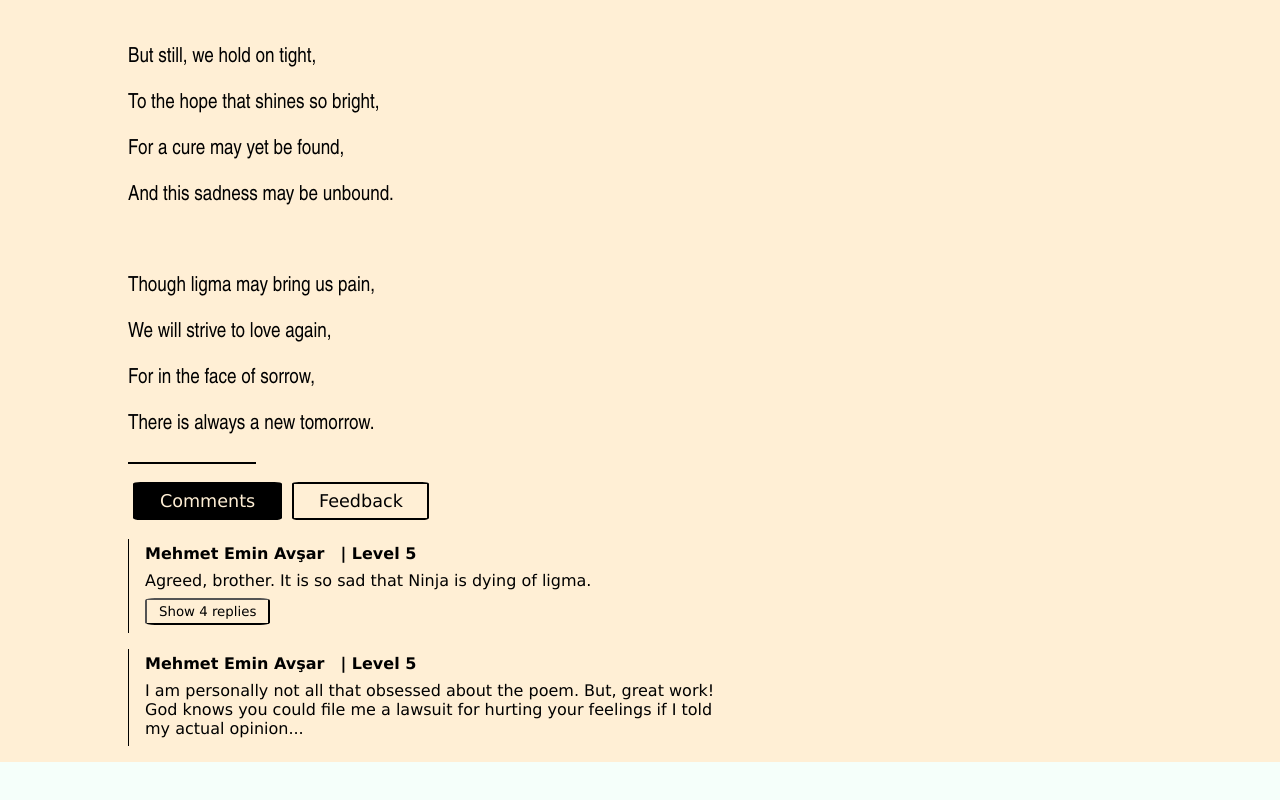
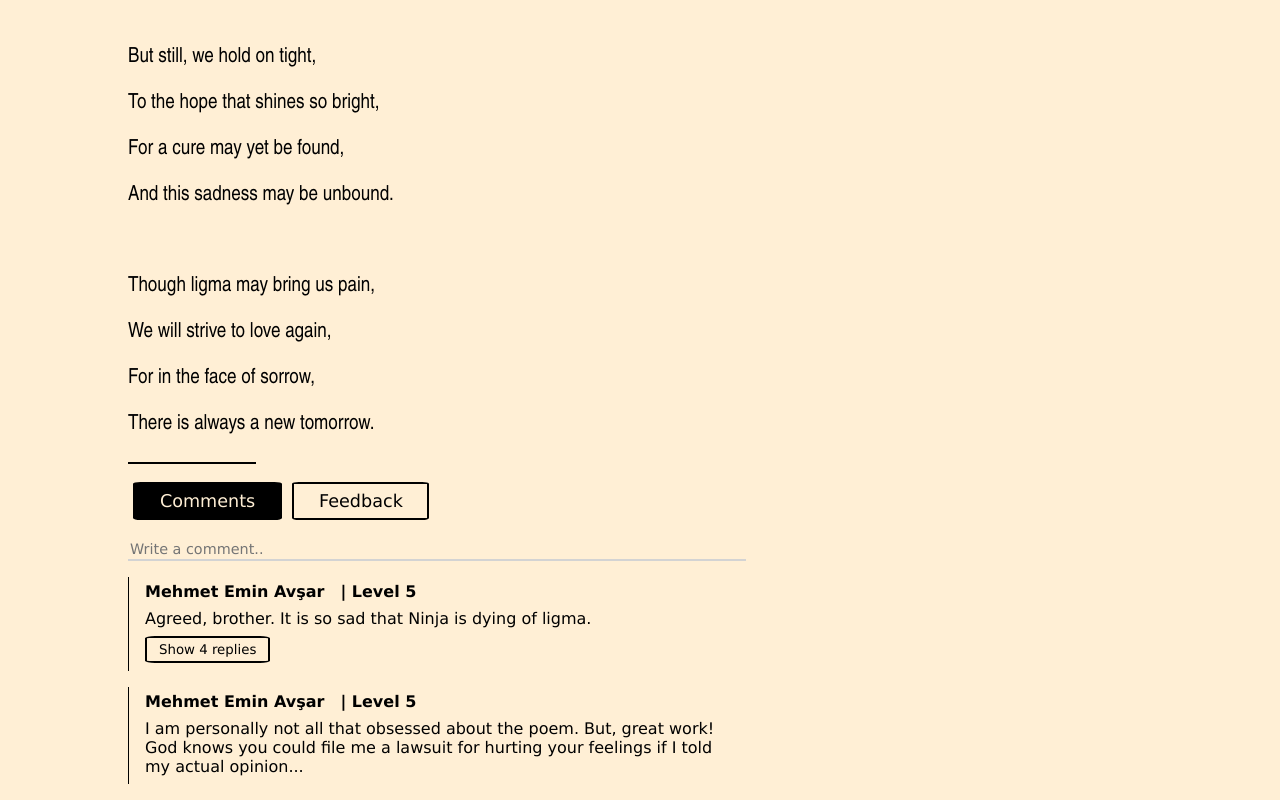
Before and after one commit to avsarcs/miryoku-front-end, a React (Create React App) app: page /artwork in a window 1280 px wide. Shown: the part 1109-1909 px from the top of the page. Before the commit the page ends 1871 px from the top, so only its background shows below. Built offline with nearby package versions, Linux system fonts and the light colour scheme; a web font is replaced by a local one.

Commit message:
Comment bar for writing comments (resizable, stylish)

```diff
--- a/public/styles/_comment.scss
+++ b/public/styles/_comment.scss
@@ -1,3 +1,42 @@
+@import "./variables";
+
+.comment-submit-container {
+    display: flex;
+    flex-direction: column;
+}
+
+.comment-button {
+    margin-top: 1em;
+    margin-right: 1em;
+    background: black;
+    color: $background-color-2;
+    border-style: solid;
+    border-color: black;
+    padding: 0.2em 0.3em;
+    border-radius: 3%;
+    font-family: Verdana, Geneva, Tahoma, sans-serif;
+}
+
+.comment-bar {
+    display: block;
+    resize: none;
+    border-width: 0 0 2px 0;
+    font-size: 0.9em;
+    background: none;
+    border-style: solid;
+    width: 60%;
+    height: auto;
+    max-height: 15em;
+    overflow: auto;
+    position: relative;
+    font-family: Verdana, Geneva, Tahoma, sans-serif;
+    transition: border-color 1s ease 0s;
+}
+
+.comment-bar:focus {
+    outline: none;
+}
+
 .comment-box {
     // background-color: white;
     // border: 2px solid black;
@@ -43,6 +82,8 @@
 .toggle-replies-button {
     padding: 4px 12px;
     border-radius: 8%;
+    border-style: solid;
+
     cursor: pointer;
     margin-top: 0.6em;
     background: none;
@@ -52,6 +93,7 @@
 
 .toggle-replies-button:hover {
     font-weight: bold;
+    padding: 4px 7.5px;
 }
 
 .reply-container {
--- a/public/styles/_variables.scss
+++ b/public/styles/_variables.scss
@@ -1 +1,2 @@
 $background-color: Mintcream;
+$background-color-2: #FFEFD5;
--- a/public/styles/style.css
+++ b/public/styles/style.css
@@ -517,6 +517,43 @@
   background-color: black;
 }
 
+.comment-submit-container {
+  display: flex;
+  flex-direction: column;
+}
+
+.comment-button {
+  margin-top: 1em;
+  margin-right: 1em;
+  background: black;
+  color: #FFEFD5;
+  border-style: solid;
+  border-color: black;
+  padding: 0.2em 0.3em;
+  border-radius: 3%;
+  font-family: Verdana, Geneva, Tahoma, sans-serif;
+}
+
+.comment-bar {
+  display: block;
+  resize: none;
+  border-width: 0 0 2px 0;
+  font-size: 0.9em;
+  background: none;
+  border-style: solid;
+  width: 60%;
+  height: auto;
+  max-height: 15em;
+  overflow: auto;
+  position: relative;
+  font-family: Verdana, Geneva, Tahoma, sans-serif;
+  transition: border-color 1s ease 0s;
+}
+
+.comment-bar:focus {
+  outline: none;
+}
+
 .comment-box {
   width: 40vw;
   min-width: 300px;
@@ -555,6 +592,7 @@
 .toggle-replies-button {
   padding: 4px 12px;
   border-radius: 8%;
+  border-style: solid;
   cursor: pointer;
   margin-top: 0.6em;
   background: none;
@@ -564,6 +602,7 @@
 
 .toggle-replies-button:hover {
   font-weight: bold;
+  padding: 4px 7.5px;
 }
 
 .reply-container {
--- a/src/App.js
+++ b/src/App.js
@@ -16,7 +16,7 @@ export default function App() {
 
     <Routes>
         <Route path="/" element={<Home hasAuth={hasAuth} user={User[0]} artworks={Artworks} />}/>
-        <Route path="artwork" element={<Artwork artwork={Artworks[0]} />}/>
+        <Route path="artwork" element={<Artwork artwork={Artworks[0]} hasAuth={hasAuth} user={User[0]} />}/>
     </Routes>
         </>
     )
--- a/src/pages/Artwork.js
+++ b/src/pages/Artwork.js
@@ -1,10 +1,11 @@
-import React from "react"
+import React, { useRef } from "react"
 import Users from "../dummyData/dummy-user.json"
 import ReactMarkdown from 'react-markdown'
 import Tabs from "../components/Tabs";
 import Comments from "../dummyData/dummy-comments.json"
 import Comment from "../components/Comment";
 import { useState } from "react";
+import { Form } from "react-router-dom";
 
 export default function Artwork(props) {
 
@@ -17,7 +18,67 @@ export default function Artwork(props) {
 
     const comments = Comments.filter( comment => parseInt(comment.artworkID) === parseInt(props.artwork._id));
 
-    const [commentsOpen, setCommentsOpen] = useState(false)
+    const [comment, setComment] = useState("");
+
+    const [commentButtonStyle, setCommentButtonStyle] = useState({
+        "display": "none"
+    })
+
+    const commentBarRef = useRef(null)
+
+    const [commentBarStyle, setCommentBarStyle] = useState({
+        "borderColor": "lightgray"
+    })
+
+    // Make the comment bar grow or shrink accordingly as new lines are entered or deleted.
+    React.useEffect(() => {
+        const commentBar = commentBarRef.current
+
+        const adjustCommentBarHeight = () => {
+            commentBar.style.height = "auto"
+            commentBar.style.height = `${commentBar.scrollHeight}px`
+        }
+
+        const handleInput = () => {
+            adjustCommentBarHeight()
+        }
+
+        commentBar.addEventListener("input", handleInput)
+
+        return () => {
+            commentBar.removeEventListener("input", handleInput)
+        }
+
+    }, [])
+
+    // Change comment string when the user writes new stuff.
+    function handleComment(e) {
+
+        const { value } = e.target
+        setComment( (comment) => {return value} );
+    }
+
+    // Show the submit comment button only if the comment bar is clicked.
+    function commentBarClicked(e) {
+
+        setCommentBarStyle({
+            "borderColor": "black"
+        })
+
+        setCommentButtonStyle({
+            "display": "block"
+        })
+    }
+
+    function commentBarUnclicked(e) {
+        setCommentBarStyle({
+            "borderColor": "lightgray"
+        })
+
+        setCommentButtonStyle({
+            "display": "none"
+        })
+    }
 
     return (
         <div className="all-container">
@@ -52,6 +113,20 @@ export default function Artwork(props) {
                 <Tabs>
                     <div label="Comments">
                         {
+                            props.hasAuth && (
+                            <form>
+                                <div className="comment-submit-container">
+                                    <textarea ref={commentBarRef} rows="1" id="commentTextArea" className="comment-bar" name="commentText" style={commentBarStyle} value={comment}
+                                        placeholder="Write a comment.." onClick={commentBarClicked} onChange={handleComment}/>
+                                    <div className="comment-submit-buttons" style={commentButtonStyle}>
+                                        <button className="comment-button" onClick={commentBarUnclicked} type="button">Cancel</button>
+                                        <button className="comment-button" type="submit">Submit</button>
+                                    </div>
+                                </div>
+                            </form>
+                            )
+                        }
+                        {
                             comments.map(
                                 comment => (
                                     <Comment comment={comment}/>
```
Also changed, not shown: 1 other file (tests, documents, lock files or other folders).
